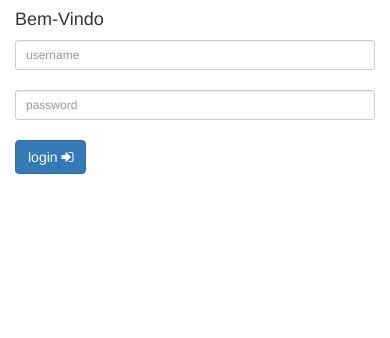
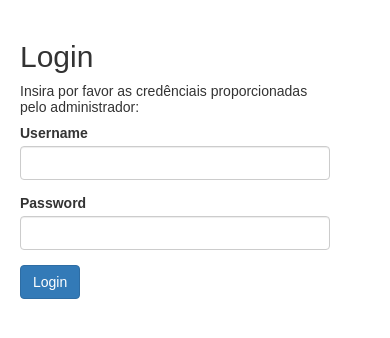
Before and after one commit to goldfishgam3r/ATW_E_G, a PHP site: page /login.php in a window 390 px wide. Shown: the top 338 px of the page. Run offline with PHP 8.4, Linux system fonts and the light colour scheme; some libraries are stand-ins or nearby versions.

Commit message:
Update login.php

```diff
--- a/login.php
+++ b/login.php
@@ -1,57 +1,124 @@
 <?php
-include("config.php");
+// Initialize the session
 session_start();
 
-if ($_SERVER["REQUEST_METHOD"] == "POST"){
-    $myuser = mysqli_real_escape_string($conn, $_POST['user']);
-    $mypass = mysqli_real_escape_string($conn, $_POST['pass']);
+// Check if the user is already logged in, if yes then redirect him to welcome page
+if(isset($_SESSION["loggedin"]) && $_SESSION["loggedin"] === true){
+    header("location: welcome.php");
+    exit;
+}
 
-    $sql = "SELECT idu FROM utilizador WHERE username = '$myuser' and senha= '$mypass'";
-    $result = mysqli_query($conn, $sql);
-    $row = mysqli_fetch_array($result, MYSQLI_ASSOC);
-    $active = $row['ativo'];
+// Include config file
+require_once "config.php";
 
-    $count = mysqli_num_rows($result);
+// Define variables and initialize with empty values
+$username = $password = "";
+$username_err = $password_err = "";
 
-    if ($row['Tipo_user'] == "Admin"){
-        $_SESSION['login_user']= $myuser;
-        header("location: administrador.php");
-    }
-    else {
-        header("location: utilizador.php");
+// Processing form data when form is submitted
+if($_SERVER["REQUEST_METHOD"] == "POST"){
+
+    // Check if username is empty
+    if(empty(trim($_POST["username"]))){
+        $username_err = "Please enter username.";
+    } else{
+        $username = trim($_POST["username"]);
     }
 
+    // Check if password is empty
+    if(empty(trim($_POST["password"]))){
+        $password_err = "Please enter your password.";
+    } else{
+        $password = trim($_POST["password"]);
+    }
+
+    // Validate credentials
+    if(empty($username_err) && empty($password_err)){
+        // Prepare a select statement
+        $sql = "SELECT idu, username, senha, Tipo_user FROM utilizador WHERE username = ?";
+
+        if($stmt = mysqli_prepare($conn, $sql)){
+            // Bind variables to the prepared statement as parameters
+            mysqli_stmt_bind_param($stmt, "s", $param_username);
+
+            // Set parameters
+            $param_username = $username;
+
+            // Attempt to execute the prepared statement
+            if(mysqli_stmt_execute($stmt)){
+                // Store result
+                mysqli_stmt_store_result($stmt);
+
+                // Check if username exists, if yes then verify password
+                if(mysqli_stmt_num_rows($stmt) == 1){
+                    // Bind result variables
+                    mysqli_stmt_bind_result($stmt, $id, $username, $senha, $tipo);
+                    if(mysqli_stmt_fetch($stmt)){
+                        if($password == $senha){
+                            // Password is correct, so start a new session
+                            session_start();
+
+                            // Store data in session variables
+                            $_SESSION["loggedin"] = true;
+                            $_SESSION["id"] = $id;
+                            $_SESSION["username"] = $username;
+                            $_SESSION["tipo"] = $tipo;
+
+                            // Redirect user to welcome page
+                            header("location: welcome.php");
+                        } else{
+                            // Display an error message if password is not valid
+                            $password_err = "The password you entered was not valid.";
+                        }
+                    }
+                } else{
+                    // Display an error message if username doesn't exist
+                    $username_err = "No account found with that username.";
+                }
+            } else{
+                echo "Oops! Something went wrong. Please try again later.";
+            }
+        }
+
+        // Close statement
+        mysqli_stmt_close($stmt);
+    }
+
+    // Close connection
+    mysqli_close($conn);
 }
 ?>
-<html>
+<!DOCTYPE html>
+<html lang="en">
+<head>
+    <meta charset="UTF-8">
+    <title>Login</title>
+    <link rel="stylesheet" href="https://maxcdn.bootstrapcdn.com/bootstrap/3.3.7/css/bootstrap.css">
+    <style type="text/css">
+        body{ font: 14px sans-serif; }
+        .wrapper{ width: 350px; padding: 20px; }
+    </style>
+</head>
 <body>
-    <link href="//netdna.bootstrapcdn.com/bootstrap/3.2.0/css/bootstrap.min.css" rel="stylesheet" id="bootstrap-css">
-<script src="//netdna.bootstrapcdn.com/bootstrap/3.2.0/js/bootstrap.min.js"></script>
-<script src="//code.jquery.com/jquery-1.11.1.min.js"></script>
-<!------ Include the above in your HEAD tag ---------->
-
-
-<!--Pulling Awesome Font -->
-<link href="//maxcdn.bootstrapcdn.com/font-awesome/4.2.0/css/font-awesome.min.css" rel="stylesheet">
-
-<div class="container">
-    <div class="row">
-        <div class="col-md-offset-5 col-md-3">
-            <div class="form-login">
-            <h4>Bem-Vindo</h4>
-            <input type="text" id="user" class="form-control input-sm chat-input" placeholder="username" />
-            <br>
-            <input type="text" id="pass" class="form-control input-sm chat-input" placeholder="password" />
-            <br>
-            <div class="wrapper">
-            <span class="group-btn">
-                <a href="login.php" class="btn btn-primary btn-md">login <i class="fa fa-sign-in"></i></a>
-            </span>
+    <div class="wrapper">
+        <h2>Login</h2>
+        <p>Insira por favor as credênciais proporcionadas pelo administrador:</p>
+        <form action="<?php echo htmlspecialchars($_SERVER["PHP_SELF"]); ?>" method="post">
+            <div class="form-group <?php echo (!empty($username_err)) ? 'has-error' : ''; ?>">
+                <label>Username</label>
+                <input type="text" name="username" class="form-control" value="<?php echo $username; ?>">
+                <span class="help-block"><?php echo $username_err; ?></span>
             </div>
+            <div class="form-group <?php echo (!empty($password_err)) ? 'has-error' : ''; ?>">
+                <label>Password</label>
+                <input type="password" name="password" class="form-control">
+                <span class="help-block"><?php echo $password_err; ?></span>
+            </div>
+            <div class="form-group">
+                <input type="submit" class="btn btn-primary" value="Login">
             </div>
 
-        </div>
+        </form>
     </div>
-</div>
 </body>
 </html>
```
